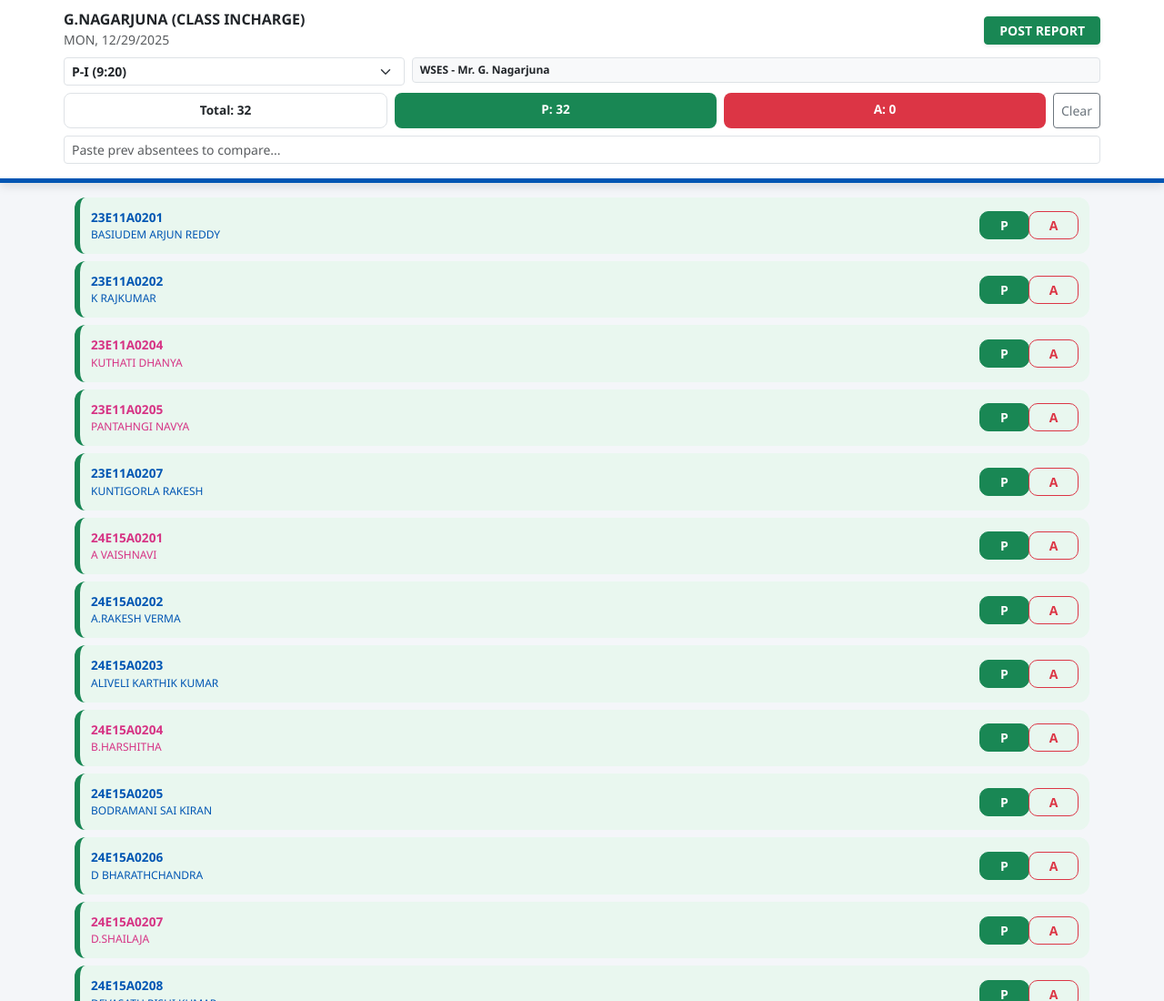
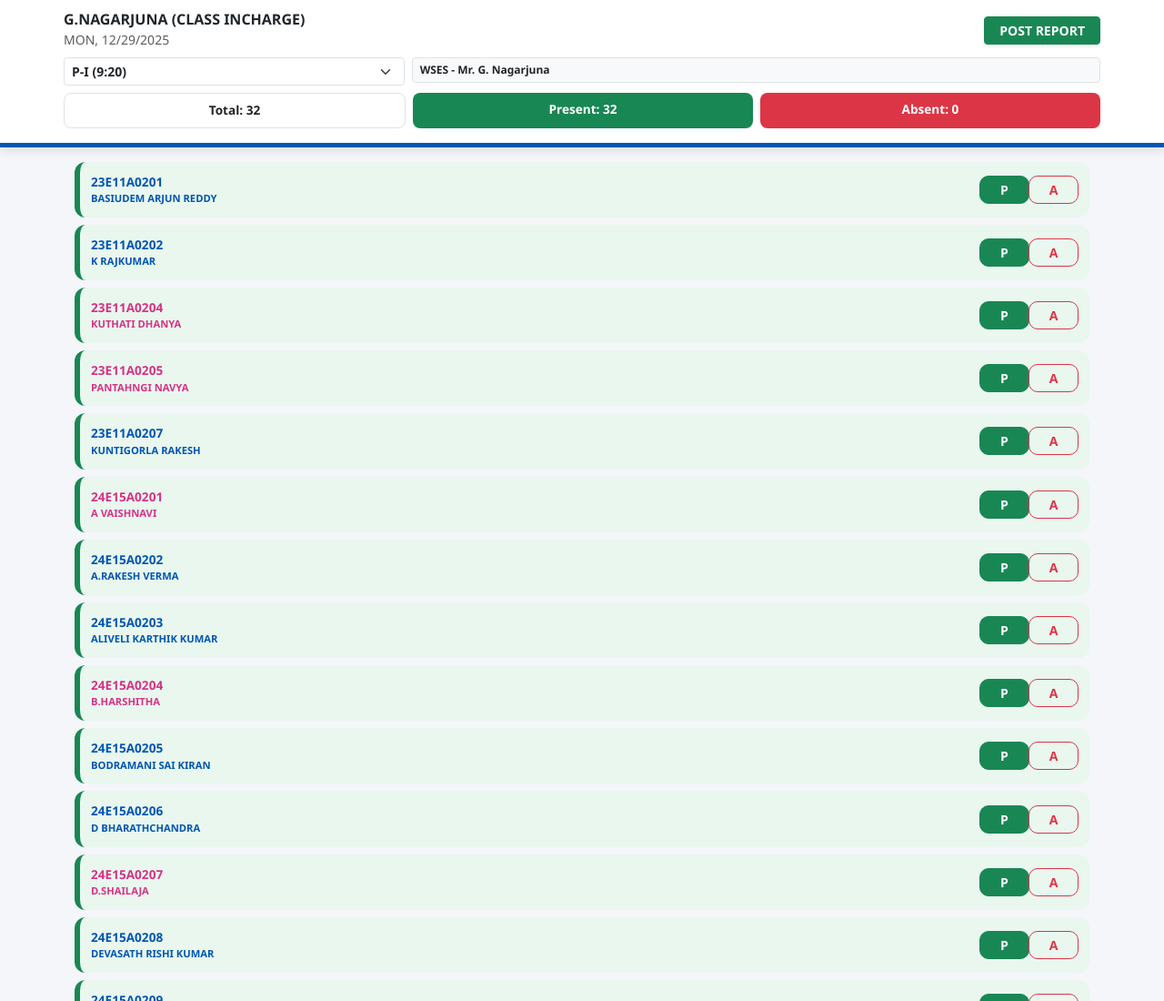
Before and after one commit to gnagarjuna-blip/3rd-year-attendance-auto, a plain HTML site: page index.html in a window 1280 px wide. Shown: the top 1100 px of the page at 91% size. Drawn offline with nearby package versions, Linux system fonts and the light colour scheme.

Commit message:
Update index.html

```diff
--- a/index.html
+++ b/index.html
@@ -10,21 +10,20 @@
     <link href="https://cdn.jsdelivr.net/npm/bootstrap@5.3.0/dist/css/bootstrap.min.css" rel="stylesheet">
 
     <style>
-        body { background-color: #f4f6f9; font-family: 'Segoe UI', Tahoma, Geneva, Verdana, sans-serif; }
+        body { background-color: #f4f6f9; font-family: 'Segoe UI', sans-serif; }
         .sticky-header { position: sticky; top: 0; background: white; z-index: 1000; border-bottom: 5px solid #0056b3; padding: 12px; box-shadow: 0 4px 10px rgba(0,0,0,0.1); }
 
-        /* Gender Colors */
-        .boy-text { color: #0056b3; } /* Deep Blue for Boys */
-        .girl-text { color: #d63384; } /* Pink/Magenta for Girls */
+        /* Gender Colors based on Student List */
+        .boy-text { color: #0056b3; font-weight: bold; }
+        .girl-text { color: #d63384; font-weight: bold; }
 
-        .roll-card { background: white; margin-bottom: 8px; border-radius: 12px; padding: 12px; display: flex; justify-content: space-between; align-items: center; border-left: 6px solid #adb5bd; transition: 0.2s; }
-
+        .roll-card { background: white; margin-bottom: 8px; border-radius: 12px; padding: 12px; display: flex; justify-content: space-between; align-items: center; border-left: 6px solid #adb5bd; }
         .marked-present { border-left-color: #198754; background: #e9f7ef; }
         .marked-absent { border-left-color: #dc3545; background: #fdf2f2; }
 
         .stats-badge { font-size: 0.85rem; padding: 8px; border-radius: 8px; font-weight: bold; flex: 1; text-align: center; }
         .btn-attendance { width: 55px; font-weight: bold; border-radius: 10px !important; }
-        .diff-box { background: #fff3cd; border: 1px dashed #ffc107; padding: 8px; font-size: 0.8rem; margin-top: 10px; border-radius: 8px; display: none; }
+        .auto-diff-box { background: #fff3cd; border: 1px solid #ffe69c; padding: 10px; font-size: 0.8rem; margin-top: 10px; border-radius: 8px; color: #856404; }
     </style>
 </head>
 <body>
@@ -56,15 +55,16 @@
             </div>
         </div>
 
-        <div class="d-flex gap-2 mb-2">
+        <div class="d-flex gap-2 mb-1">
             <div class="stats-badge bg-white border text-dark">Total: 32</div>
-            <div class="stats-badge bg-success text-white">P: <span id="p-count">32</span></div>
-            <div class="stats-badge bg-danger text-white">A: <span id="a-count">0</span></div>
-            <button class="btn btn-sm btn-outline-secondary" onclick="resetAll()">Clear</button>
+            <div class="stats-badge bg-success text-white">Present: <span id="p-count">32</span></div>
+            <div class="stats-badge bg-danger text-white">Absent: <span id="a-count">0</span></div>
         </div>
 
-        <input type="text" id="prev-list-input" class="form-control form-control-sm mb-1" placeholder="Paste prev absentees to compare..." oninput="calculateDiff()">
-        <div id="diff-box" class="diff-box"></div>
+        <div id="auto-diff-container" class="auto-diff-box" style="display: none;">
+            <strong>Hourly Tracking:</strong>
+            <div id="diff-content">Comparing with previous class...</div>
+        </div>
     </div>
 </div>
 
@@ -73,59 +73,35 @@
 </div>
 
 <script>
-    // Data from image_8777cd.png and image_7c292d.png
+    // Roll list & Gender Mapping
     const students = [
-        { r: "23E11A0201", n: "BASIUDEM ARJUN REDDY", g: "B" },
-        { r: "23E11A0202", n: "K RAJKUMAR", g: "B" },
-        { r: "23E11A0204", n: "KUTHATI DHANYA", g: "G" },
-        { r: "23E11A0205", n: "PANTAHNGI NAVYA", g: "G" },
-        { r: "23E11A0207", n: "KUNTIGORLA RAKESH", g: "B" },
-        { r: "24E15A0201", n: "A VAISHNAVI", g: "G" },
-        { r: "24E15A0202", n: "A.RAKESH VERMA", g: "B" },
-        { r: "24E15A0203", n: "ALIVELI KARTHIK KUMAR", g: "B" },
-        { r: "24E15A0204", n: "B.HARSHITHA", g: "G" },
-        { r: "24E15A0205", n: "BODRAMANI SAI KIRAN", g: "B" },
-        { r: "24E15A0206", n: "D BHARATHCHANDRA", g: "B" },
-        { r: "24E15A0207", n: "D.SHAILAJA", g: "G" },
-        { r: "24E15A0208", n: "DEVASATH RISHI KUMAR", g: "B" },
-        { r: "24E15A0209", n: "G.SAI KUMAR", g: "B" },
-        { r: "24E15A0210", n: "GUGULOTHU SAI KUMAR", g: "B" },
-        { r: "24E15A0212", n: "KONDURU NITHIN", g: "B" },
-        { r: "24E15A0213", n: "M BHASKAR", g: "B" },
-        { r: "24E15A0214", n: "M GANESH", g: "B" },
-        { r: "24E15A0215", n: "M.GOWTHAMI", g: "G" },
-        { r: "24E15A0216", n: "MANDRA SHIVAMANI", g: "B" },
-        { r: "24E15A0217", n: "MARAM AJAY", g: "B" },
-        { r: "24E15A0218", n: "N MUKESH", g: "B" },
-        { r: "24E15A0219", n: "O.GAMANA", g: "G" },
-        { r: "24E15A0220", n: "P.VARSHA", g: "G" },
-        { r: "24E15A0221", n: "R SPROOTHIKA", g: "G" },
-        { r: "24E15A0222", n: "RAMAVATH SAIRAM", g: "B" },
-        { r: "24E15A0223", n: "RATHOD SHRUTHI", g: "G" },
-        { r: "24E15A0224", n: "SNEHA TAANK", g: "G" },
-        { r: "24E15A0225", n: "THUMMALA SAI KUMAR", g: "B" },
-        { r: "24E15A0226", n: "VADLA SAI KRISHNA", g: "B" },
-        { r: "24E15A0227", n: "VALLAPU KARTHIK YADAV", g: "B" },
-        { r: "24E15A0228", n: "V CHAKRAVARTHI VARMA", g: "B" }
+        { r: "23E11A0201", n: "BASIUDEM ARJUN REDDY", g: "B" }, { r: "23E11A0202", n: "K RAJKUMAR", g: "B" },
+        { r: "23E11A0204", n: "KUTHATI DHANYA", g: "G" }, { r: "23E11A0205", n: "PANTAHNGI NAVYA", g: "G" },
+        { r: "23E11A0207", n: "KUNTIGORLA RAKESH", g: "B" }, { r: "24E15A0201", n: "A VAISHNAVI", g: "G" },
+        { r: "24E15A0202", n: "A.RAKESH VERMA", g: "B" }, { r: "24E15A0203", n: "ALIVELI KARTHIK KUMAR", g: "B" },
+        { r: "24E15A0204", n: "B.HARSHITHA", g: "G" }, { r: "24E15A0205", n: "BODRAMANI SAI KIRAN", g: "B" },
+        { r: "24E15A0206", n: "D BHARATHCHANDRA", g: "B" }, { r: "24E15A0207", n: "D.SHAILAJA", g: "G" },
+        { r: "24E15A0208", n: "DEVASATH RISHI KUMAR", g: "B" }, { r: "24E15A0209", n: "G.SAI KUMAR", g: "B" },
+        { r: "24E15A0210", n: "GUGULOTHU SAI KUMAR", g: "B" }, { r: "24E15A0212", n: "KONDURU NITHIN", g: "B" },
+        { r: "24E15A0213", n: "M BHASKAR", g: "B" }, { r: "24E15A0214", n: "M GANESH", g: "B" },
+        { r: "24E15A0215", n: "M.GOWTHAMI", g: "G" }, { r: "24E15A0216", n: "MANDRA SHIVAMANI", g: "B" },
+        { r: "24E15A0217", n: "MARAM AJAY", g: "B" }, { r: "24E15A0218", n: "N MUKESH", g: "B" },
+        { r: "24E15A0219", n: "O.GAMANA", g: "G" }, { r: "24E15A0220", n: "P.VARSHA", g: "G" },
+        { r: "24E15A0221", n: "R SPROOTHIKA", g: "G" }, { r: "24E15A0222", n: "RAMAVATH SAIRAM", g: "B" },
+        { r: "24E15A0223", n: "RATHOD SHRUTHI", g: "G" }, { r: "24E15A0224", n: "SNEHA TAANK", g: "G" },
+        { r: "24E15A0225", n: "THUMMALA SAI KUMAR", g: "B" }, { r: "24E15A0226", n: "VADLA SAI KRISHNA", g: "B" },
+        { r: "24E15A0227", n: "VALLAPU KARTHIK YADAV", g: "B" }, { r: "24E15A0228", n: "V CHAKRAVARTHI VARMA", g: "B" }
     ];
 
-    // From image_8712e6.png
+    // Faculty & Timetable Data
     const facultyMap = {
-        'FIOT': 'Mr. Praburaja Ramasamy',
-        'WSES': 'Mr. G. Nagarjuna',
-        'DSP': 'Mr. Muzammil Mushtaq',
-        'PSP': 'Mrs. K Vani',
-        'PSOC': 'Dr. Praveen Tiwari',
-        'Power System Laboratory': 'Dr. Harsh Wardhan Pandey & Mr. Muzammil Mushtaq',
-        'Control Systems Laboratory': 'Mr. Muzammil Mushtaq',
-        'Digital Signal Processing Laboratory': 'Mr. Muzammil Mushtaq',
-        'Industrial Oriented Mini Project/Internship': 'Dr. Harsh Wardhan Pandey',
-        'ES': 'Mrs. D. Swathi Devi',
-        'Communication skills training': 'Dr. Nandu Parvathy',
-        'Aptitude': 'Training Cell', 'Bridge Class': 'Dept Coordinator', 'Remedial Class': 'Sub Faculty', 'HRT': 'Placement Cell', 'Gate Class': 'Gate Team'
+        'FIOT': 'Mr. Praburaja Ramasamy', 'WSES': 'Mr. G. Nagarjuna', 'DSP': 'Mr. Muzammil Mushtaq',
+        'PSP': 'Mrs. K Vani', 'PSOC': 'Dr. Praveen Tiwari', 'ES': 'Mrs. D. Swathi Devi',
+        'Power System Laboratory': 'Dr. Harsh Wardhan Pandey', 'Control Systems Laboratory': 'Mr. Muzammil Mushtaq',
+        'Digital Signal Processing Laboratory': 'Mr. Muzammil Mushtaq', 'Communication skills training': 'Dr. Nandu Parvathy',
+        'Industrial Oriented Mini Project/Internship': 'Dr. Harsh Wardhan Pandey'
     };
 
-    // Timetable from image_7c306a.png
     const timetable = {
         'MON': ['WSES', 'DSP', 'PSP', 'PSOC', 'FIOT', 'Aptitude', 'Bridge Class'],
         'TUE': ['PSP', 'WSES', 'FIOT', 'DSP', 'Industrial Oriented Mini Project/Internship', 'Industrial Oriented Mini Project/Internship', 'Bridge Class'],
@@ -135,20 +111,30 @@
         'SAT': ['FIOT', 'PSP', 'Power System Laboratory', 'Power System Laboratory', 'ES', 'Communication skills training', 'Gate Class']
     };
 
-    let attendance = {}; // Stores roll: 'P' or 'A'
+    let attendance = {};
+    let prevAbsentees = [];
 
     function init() {
+        // 1. Detect Previous Absentees from URL automatically
+        const urlParams = new URLSearchParams(window.location.search);
+        const prevParam = urlParams.get('prev');
+        if (prevParam) {
+            prevAbsentees = prevParam.split(',');
+            document.getElementById('auto-diff-container').style.display = 'block';
+        }
+
+        // 2. Load Roll List
         const listDiv = document.getElementById('student-list');
         students.forEach(s => {
-            attendance[s.r] = 'P'; // Initial state is Present
+            attendance[s.r] = 'P'; // Default all to Present
             const colorClass = s.g === 'B' ? 'boy-text' : 'girl-text';
             const div = document.createElement('div');
             div.className = 'roll-card marked-present';
             div.id = `card-${s.r}`;
             div.innerHTML = `
                 <div class="${colorClass}">
-                    <div class="fw-bold" style="font-size: 0.85rem;">${s.r}</div>
-                    <div style="font-size: 0.75rem;">${s.n}</div>
+                    <div style="font-size: 0.85rem;">${s.r}</div>
+                    <div style="font-size: 0.7rem;">${s.n}</div>
                 </div>
                 <div class="btn-group btn-group-sm">
                     <button class="btn btn-success btn-attendance" onclick="mark('${s.r}','P')">P</button>
@@ -158,6 +144,7 @@
             listDiv.appendChild(div);
         });
         syncClassInfo();
+        updateStats();
     }
 
     function mark(roll, status) {
@@ -176,61 +163,56 @@
             btns[1].className = 'btn btn-danger btn-attendance';
         }
         updateStats();
-        calculateDiff();
+        updateAutoDiff();
     }
 
     function updateStats() {
-        const abs = Object.values(attendance).filter(v => v === 'A').length;
-        document.getElementById('a-count').innerText = abs;
-        document.getElementById('p-count').innerText = 32 - abs; // Accurate Calculation
+        const absCount = Object.values(attendance).filter(v => v === 'A').length;
+        document.getElementById('a-count').innerText = absCount;
+        document.getElementById('p-count').innerText = 32 - absCount;
+    }
+
+    function updateAutoDiff() {
+        if (prevAbsentees.length === 0) return;
+        const currentAbs = Object.keys(attendance).filter(k => attendance[k] === 'A');
+
+        const newlyAbsent = currentAbs.filter(x => !prevAbsentees.includes(x));
+        const nowPresent = prevAbsentees.filter(x => attendance[x] === 'P');
+
+        let html = "";
+        if (newlyAbsent.length) html += `❌ <b>Newly Absent:</b> ${newlyAbsent.join(", ")}<br>`;
+        if (nowPresent.length) html += `✅ <b>Now Present:</b> ${nowPresent.join(", ")}`;
+
+        document.getElementById('diff-content').innerHTML = html || "No changes from previous class.";
     }
 
     function syncClassInfo() {
         const d = ['SUN','MON','TUE','WED','THU','FRI','SAT'][new Date().getDay()];
         const p = document.getElementById('period-sel').value;
         const sub = (timetable[d]) ? timetable[d][p] : "Special Class";
-        const fac = facultyMap[sub] || "Assigned Faculty";
+        const fac = facultyMap[sub] || "Dept Faculty";
         document.getElementById('class-info-display').innerText = `${sub} - ${fac}`;
         document.getElementById('current-day-display').innerText = `${d}, ${new Date().toLocaleDateString()}`;
-    }
-
-    function calculateDiff() {
-        const input = document.getElementById('prev-list-input').value;
-        const box = document.getElementById('diff-box');
-        if(!input) { box.style.display = 'none'; return; }
-
-        const prev = input.split(/[ ,]+/).filter(x => x.length > 5);
-        const curr = Object.keys(attendance).filter(k => attendance[k] === 'A');
-
-        const newlyAbsent = curr.filter(x => !prev.includes(x));
-        const nowPresent = prev.filter(x => attendance[x] === 'P');
-
-        box.style.display = 'block';
-        box.innerHTML = `<b>Changes:</b><br>` +
-            (newlyAbsent.length ? `❌ New Absent: ${newlyAbsent.join(", ")}<br>` : "") +
-            (nowPresent.length ? `✅ Now Present: ${nowPresent.join(", ")}` : "");
-    }
-
-    function resetAll() {
-        if(confirm("Reset all to Present?")) {
-            Object.keys(attendance).forEach(r => mark(r, 'P'));
-        }
     }
 
     function sendToWhatsApp() {
         const info = document.getElementById('class-info-display').innerText;
         const period = document.getElementById('period-sel').options[document.getElementById('period-sel').selectedIndex].text;
-        const absList = Object.keys(attendance).filter(k => attendance[k] === 'A').sort().join(", ") || "NIL";
+        const absList = Object.keys(attendance).filter(k => attendance[k] === 'A').sort();
 
-        const msg = `*📊 ATTENDANCE REPORT (G.NAGARJUNA_CLASS INCHARGE)*\n` +
+        // Generate Automatic Tracking Link
+        const currentUrl = window.location.href.split('?')[0];
+        const trackingLink = `${currentUrl}?prev=${absList.join(',')}`;
+
+        const msg = `*📊 ATTENDANCE REPORT (G.NAGARJUNA)*\n` +
                     `*Period:* ${period}\n` +
-                    `*Class Info:* ${info}\n` +
+                    `*Class:* ${info}\n` +
                     `--------------------------\n` +
-                    `*✅ Total Present:* ${document.getElementById('p-count').innerText}\n` +
-                    `*❌ Total Absent:* ${document.getElementById('a-count').innerText}\n` +
+                    `*✅ Present:* ${document.getElementById('p-count').innerText}\n` +
+                    `*❌ Absent:* ${document.getElementById('a-count').innerText}\n` +
                     `--------------------------\n` +
-                    `*Absentees Roll Nos:*\n${absList}\n` +
-                    `--------------------------`;
+                    `*Absentees:* ${absList.join(", ") || "NIL"}\n\n` +
+                    `*🔗 Next Faculty Click Here:* \n${trackingLink}`;
 
         window.open(`https://wa.me/?text=${encodeURIComponent(msg)}`, '_blank');
     }
```
